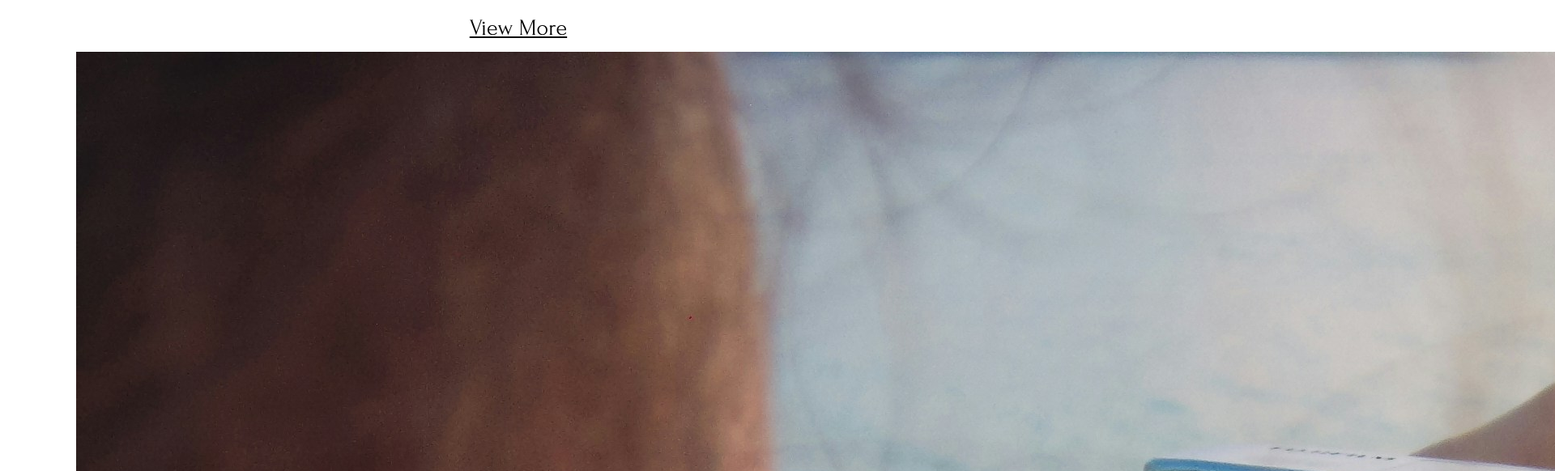
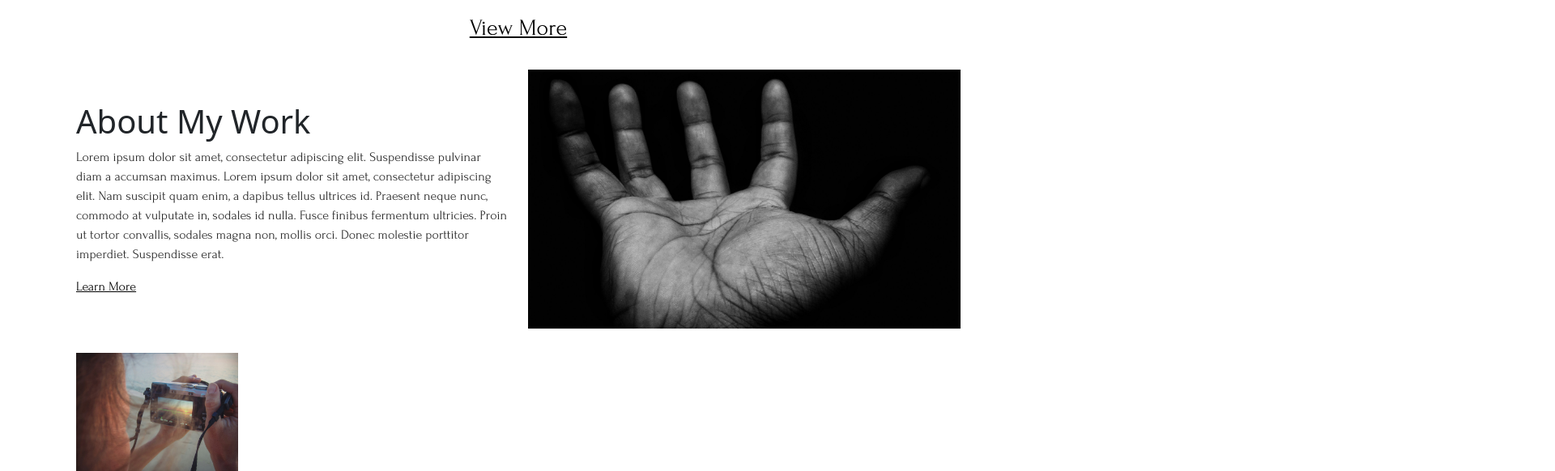
Before and after one commit to acz1992/photography-portfolio, a React (Vite) app: page / in a window 1280 px wide. Shown: the part 2654-3236 px from the top of the page at 81% size, 1920 px wide, since content can reach past the window. Built offline with nearby package versions, Linux system fonts and the light colour scheme.

Commit message:
Add about Me

```diff
--- a/src/App.jsx
+++ b/src/App.jsx
@@ -8,6 +8,7 @@ import ImagesCollection from "./Components/ImagesCollection";
 import InformationSection from "./Components/InformationSection";
 import ContactForm from "./Components/ContactForm";
 import FooterMenu from "./Components/FooterMenu";
+import AboutSection from "./Components/AboutSection";
 
 function App() {
 	const [navbarOpen, setNavbarOpen] = useState(false);
@@ -22,6 +23,7 @@ function App() {
 				<HeroSection />
 				<InformationSection />
 				<ImagesCollection />
+				<AboutSection />
 				<Container className="footer-section">
 					<Row>
 						<div className="">
--- a/src/App.scss
+++ b/src/App.scss
@@ -229,7 +229,7 @@ a {
 
 // Footer Menu
 
-.footer-sectiob {
+.footer-section {
 	img {
 		width: 200px;
 	}
@@ -254,3 +254,16 @@ a {
 		}
 	}
 }
+
+.about-section-wrapper {
+	margin: 30px 0;
+
+	.about-img-wrapper {
+		img {
+			display: block;
+			width: 100%;
+			object-fit: cover;
+			height: 20rem;
+		}
+	}
+}
--- /dev/null
+++ b/src/Components/AboutSection.jsx
@@ -0,0 +1,36 @@
+import React from "react";
+import { Container, Row, Col } from "react-bootstrap";
+
+const AboutSection = () => {
+	return (
+		<section id="about">
+			<Container className="about-section-wrapper">
+				<Row className="d-flex align-items-center">
+					<Col
+						xs={6}
+						className="d-flex flex-column justify-content-center"
+					>
+						<h1>About My Work</h1>
+						<p>
+							Lorem ipsum dolor sit amet, consectetur adipiscing
+							elit. Suspendisse pulvinar diam a accumsan maximus.
+							Lorem ipsum dolor sit amet, consectetur adipiscing
+							elit. Nam suscipit quam enim, a dapibus tellus
+							ultrices id. Praesent neque nunc, commodo at
+							vulputate in, sodales id nulla. Fusce finibus
+							fermentum ultricies. Proin ut tortor convallis,
+							sodales magna non, mollis orci. Donec molestie
+							porttitor imperdiet. Suspendisse erat.
+						</p>
+						<a href="/">Learn More</a>
+					</Col>
+					<Col xs={6} className="about-img-wrapper">
+						<img alt="hand" src={`src/assets/images/hands.jpg`} />
+					</Col>
+				</Row>
+			</Container>
+		</section>
+	);
+};
+
+export default AboutSection;
--- a/src/Components/MenuOverlay.jsx
+++ b/src/Components/MenuOverlay.jsx
@@ -15,7 +15,7 @@ const MenuOverlay = ({ navbarOpen, setNavbarOpen }) => {
 				</li>
 				<li className="nav-li">
 					<a
-						href="/"
+						href="#about"
 						className="nav-link"
 						onClick={() => setNavbarOpen(false)}
 					>
```
Also changed, not shown: src/assets/images/hands.jpg (added), 1 other file (tests, documents, lock files or other folders).
